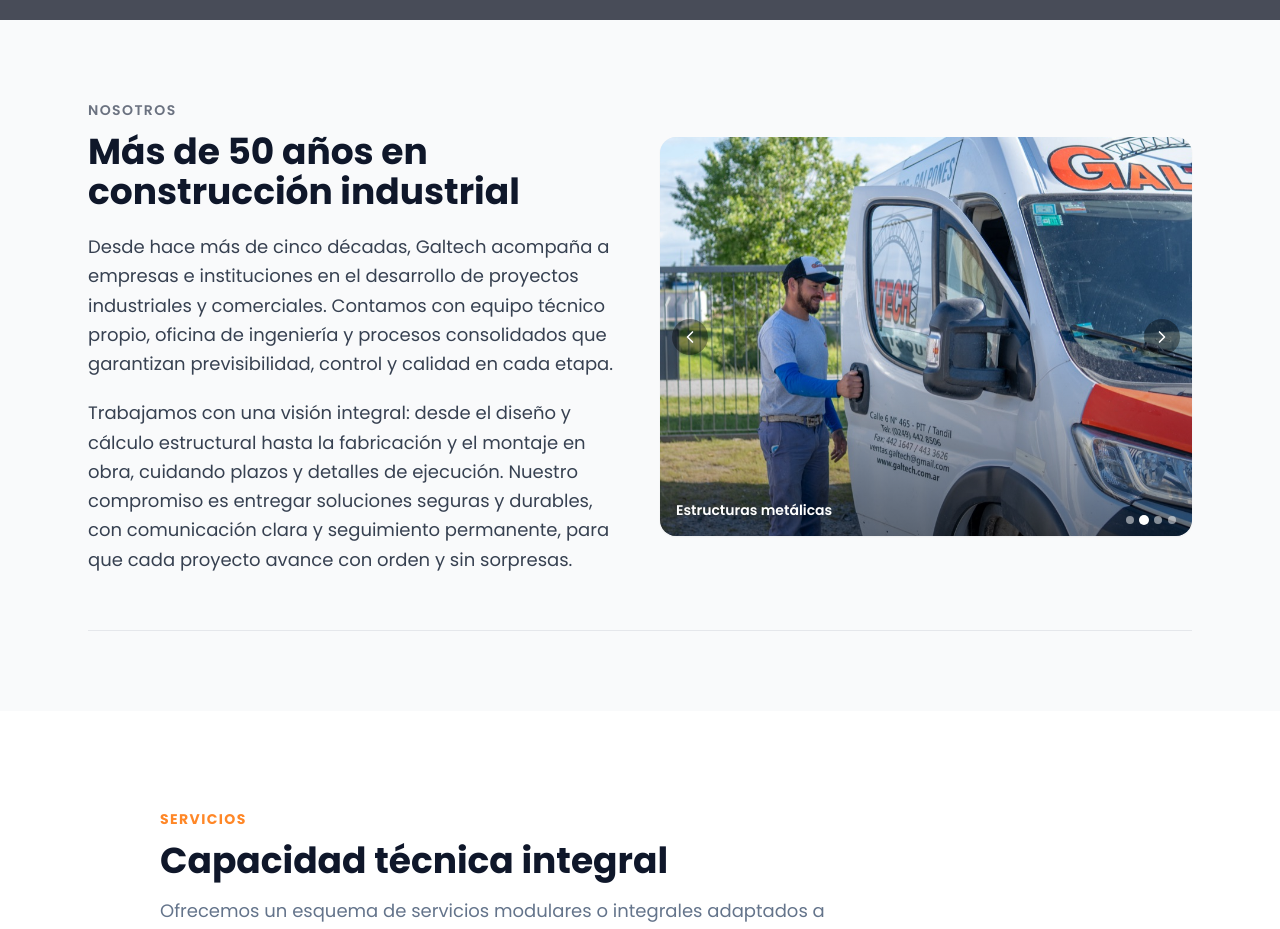
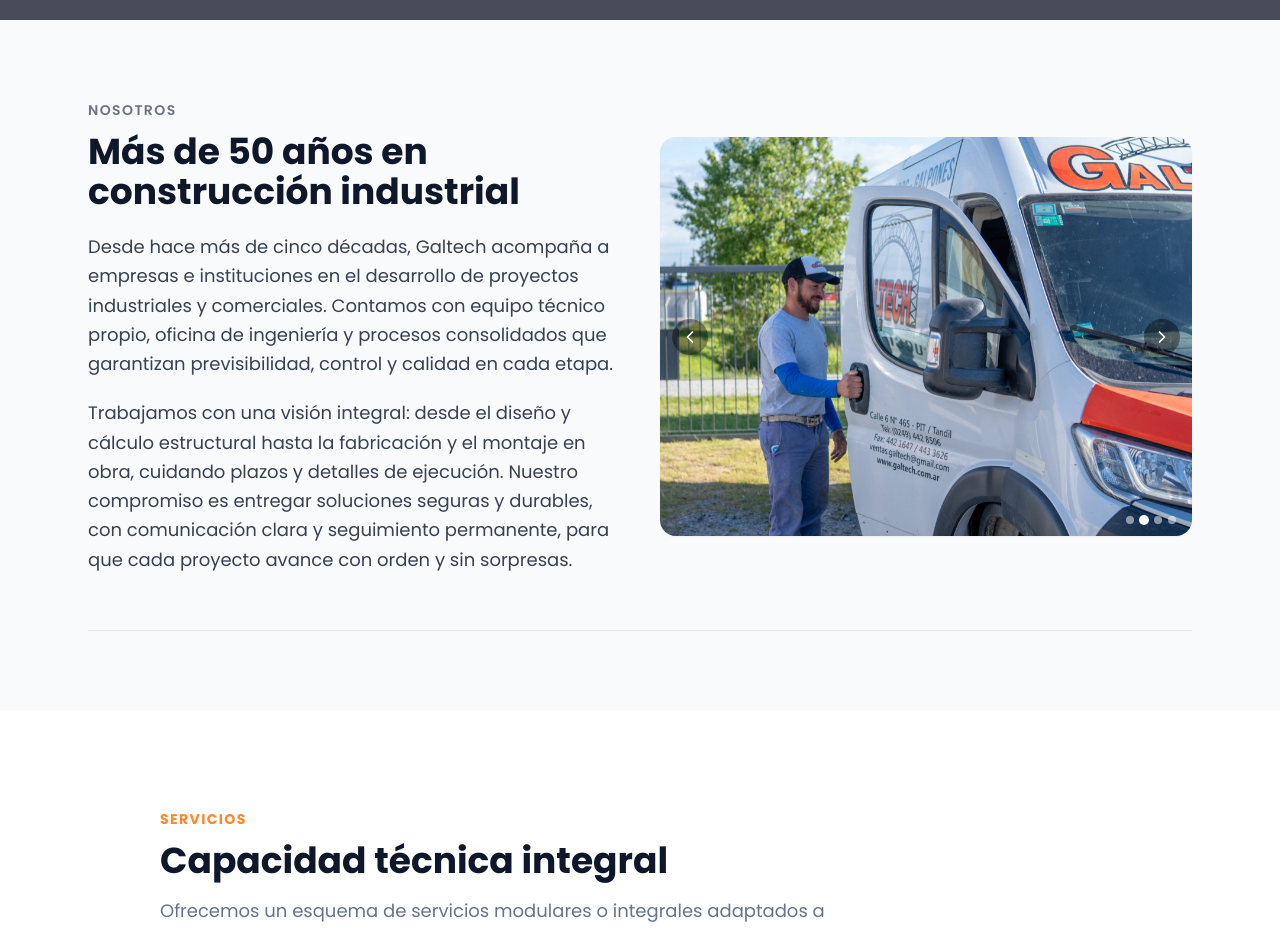
Before and after one commit to somoslinka-bit/GaltechWeb, a React (Vite) app: page / in a window 1280 px wide. Shown: the part 780-1709 px from the top of the page. Built offline with nearby package versions, Linux system fonts and the light colour scheme; grey boxes are pictures that could not be loaded.

Commit message:
Elimina captions del carrusel de la sección Nosotros
Co-Authored-By: Claude Sonnet 4.6 <noreply@anthropic.com>

```diff
--- a/components/About.tsx
+++ b/components/About.tsx
@@ -41,10 +41,6 @@ const AboutCarousel = () => {
                 'https://images.unsplash.com/photo-1504917595217-d4dc5ebe6122?auto=format&fit=crop&w=800&q=80';
             }}
           />
-          <div className="absolute inset-0 bg-gradient-to-t from-black/40 via-transparent to-transparent" />
-          <div className="absolute bottom-4 left-4 right-4 z-10">
-            <p className="text-white text-sm font-semibold drop-shadow">{img.caption}</p>
-          </div>
         </div>
       ))}
 
```
